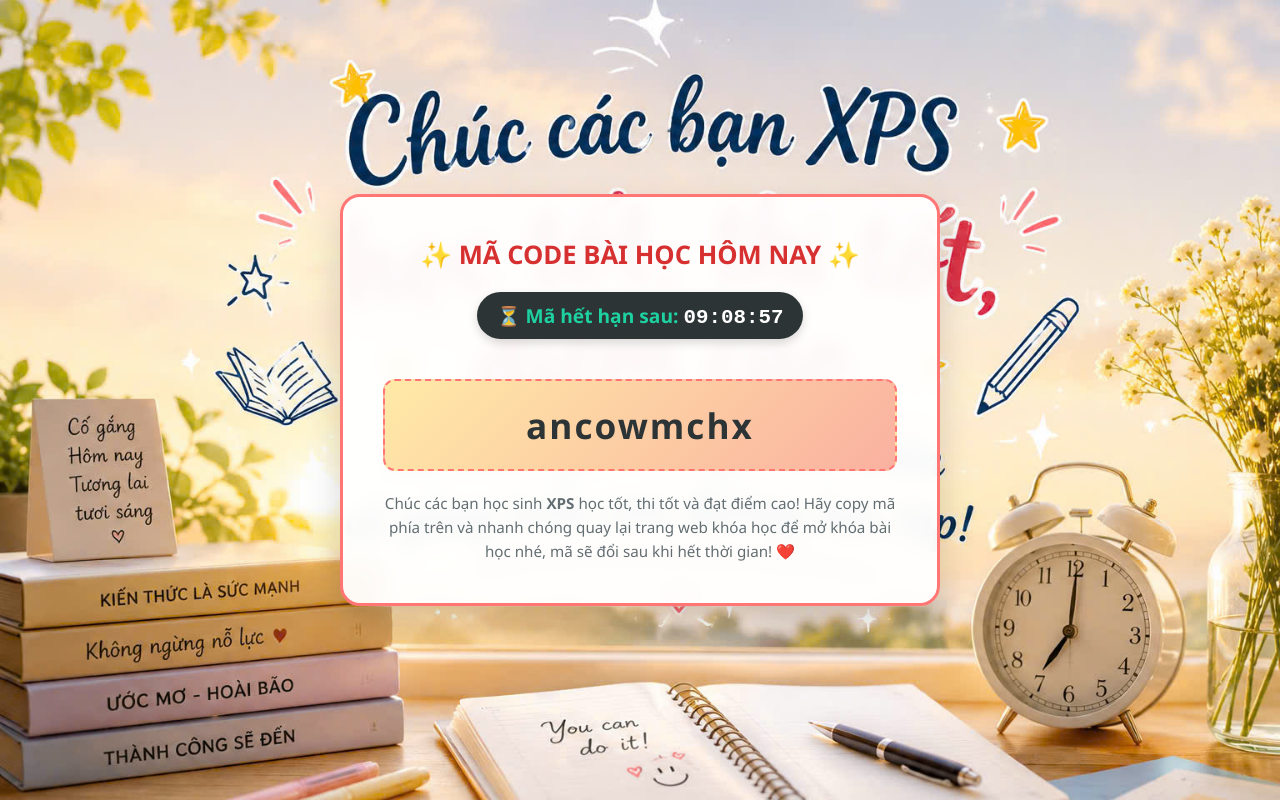
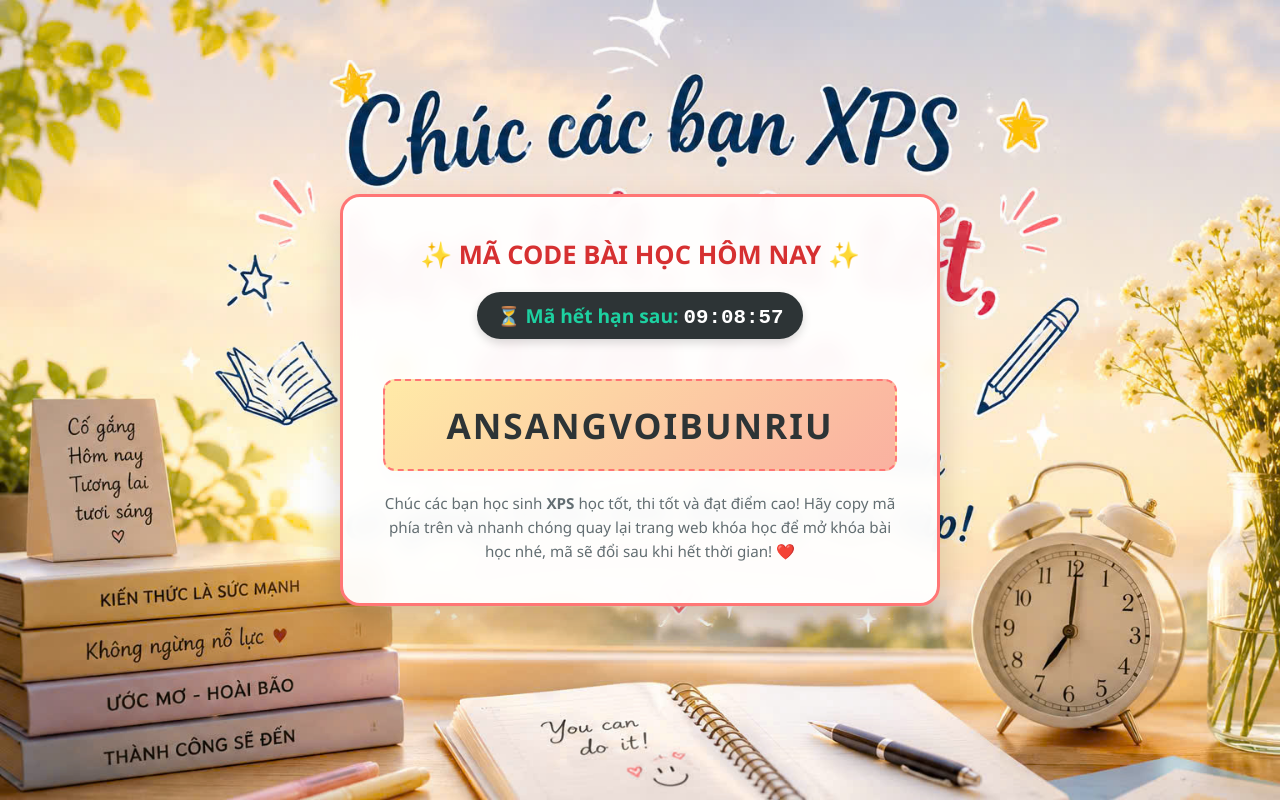
Before and after one commit to thth10102008-dotcom/maday, a plain HTML site: page index.html in a window 1280 px wide. Drawn offline with Linux system fonts and the light colour scheme.

Commit message:
Update index.html

```diff
--- a/index.html
+++ b/index.html
@@ -95,7 +95,7 @@
         </div>
 
         <div class="code-display-box">
-            <div class="code-text">ancowmchx</div>
+            <div class="code-text">ANSANGVOIBUNRIU</div>
         </div>
 
         <p class="note">Chúc các bạn học sinh <b>XPS</b> học tốt, thi tốt và đạt điểm cao! Hãy copy mã phía trên và nhanh chóng quay lại trang web khóa học để mở khóa bài học nhé, mã sẽ đổi sau khi hết thời gian! ❤️</p>
```
